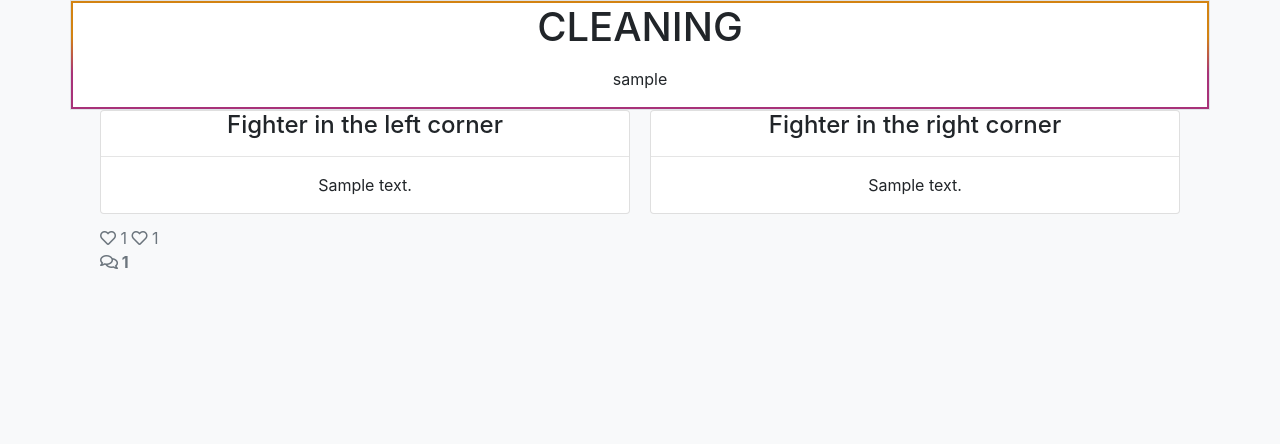
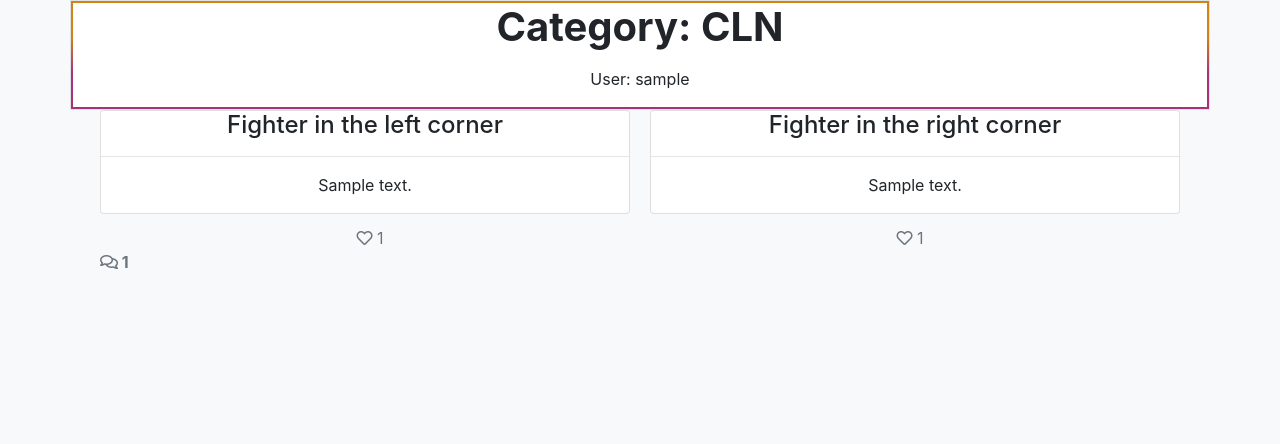
Before and after one commit to Marcroth0/relationship-quarrel, a Django app: a page that uses templates/post_detail.html in a window 1280 px wide. Shown: the part 64-508 px from the top of the page. Run offline with Django 3.2, Linux system fonts and the light colour scheme; tables that the repository leaves empty hold one stand-in row (values such as "Sample post"); some libraries are stand-ins or nearby versions; some web fonts are replaced.

Commit message:
Made sure the like-icons are centered underneath the posts in post.detail

```diff
--- a/quarrelapp/models.py
+++ b/quarrelapp/models.py
@@ -34,10 +34,10 @@
         CommentPost, on_delete=models.CASCADE, related_name="content_post_two")
     description = models.TextField(default='')
 
-    CLEANING = "CLEANING"
-    JEALOUSY = "CLEANING"
-    YOUNEVER = "YOUNEVER"
-    OTHER = "OTHER"
+    CLEANING = "CLN"
+    JEALOUSY = "JLY"
+    YOUNEVER = "YNR"
+    OTHER = "OTH"
 
     TITLE_CHOICES = [
         (CLEANING, 'Cleaning'),
--- a/templates/post_detail.html
+++ b/templates/post_detail.html
@@ -2,8 +2,8 @@
 
 <div class="row border title-custom">
   <div class="col text-center align-middle">
-    <h1>{{ post.title }}</h1>
-    <p class="mt-3">{{ post.user }}</p>
+    <h1><strong>Category: {{ post.title }}</strong></h1>
+    <p class="mt-3">User: {{ post.user }}</p>
   </div>
 </div>
 
@@ -41,7 +41,9 @@
     </div>
   </div>
 </div>
-<div class="container">
+<div class="container d-flex justify-content-around">
+  <div class="row">
+    <div class="col">
       {% if user.is_authenticated %}
       <form class="d-inline" action="{% url 'post_like' post.slug post.content_one.id %}" method="POST">
         {% csrf_token %} {% if liked_one %}
@@ -58,6 +60,10 @@
       <span class="text-secondary"><i class="far fa-heart"></i></span>
       {% endif %}
       <span class="text-secondary"> {{ post.content_one.number_of_likes }} </span>
+    </div>
+  </div>
+  <div class="row">
+    <div class="col">
       <!-- Another button -->
       {% if user.is_authenticated %}
       <form class="d-inline" action="{% url 'post_like' post.slug post.content_two.id %}" method="POST">
@@ -75,17 +81,8 @@
       <span class="text-secondary"><i class="far fa-heart"></i></span>
       {% endif %}
       <span class="text-secondary"> {{ post.content_two.number_of_likes }} </span>
-  <!-- <div class="row d-flex text-center">
-    <div class="col-sm">
-      <i class="far fa-heart" style="color: blue !important; font-size: 30px !important"></i>
     </div>
-    <div class="col-sm">
-      <i class="far fa-heart" style="color: grey !important; font-size: 30px !important"></i>
   </div>
-    <div class="col-sm">
-      <i class="far fa-heart" style="color: red !important; font-size: 30px !important"></i>
-    </div>
-  </div> -->
 </div>
 
 <div class="col-1">
```
Also changed, not shown: quarrelapp/migrations/0008_alter_post_title.py (added). Lines whose indentation alone changed are shown as unchanged.
